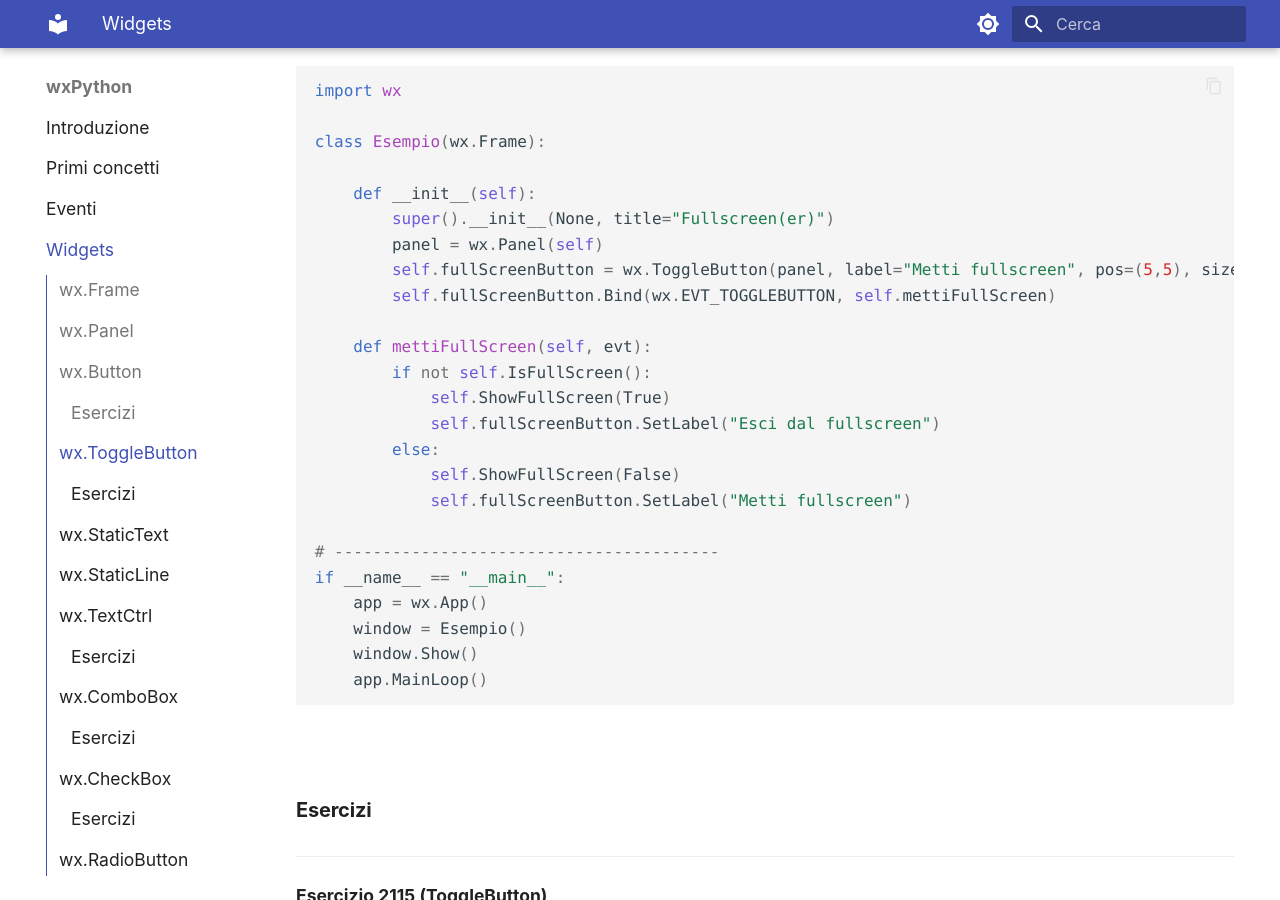
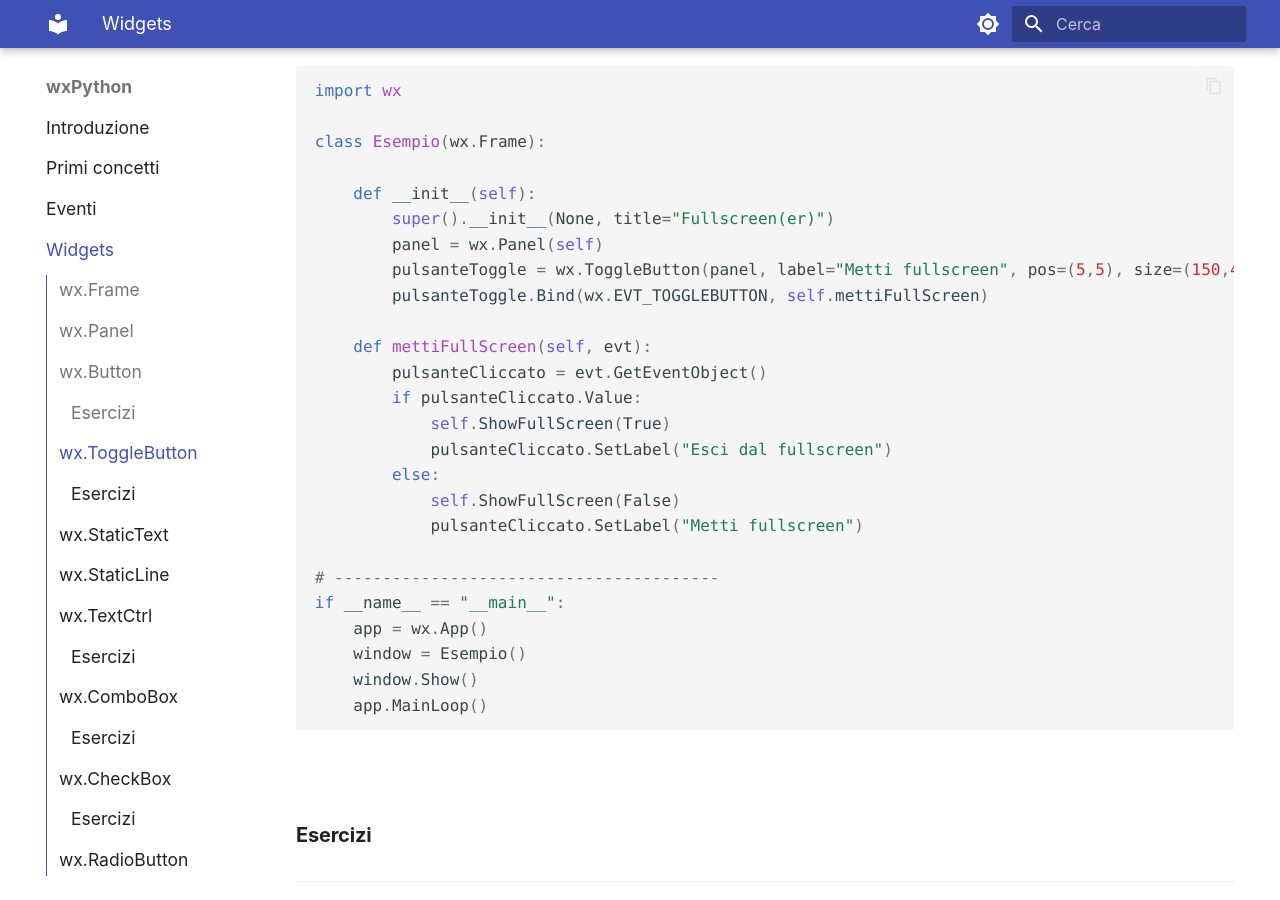
Before and after one commit to adjamhub/pyhandouts, an MkDocs documentation site: the page built from docs/wx/110_widgets.md, in a window 1280 px wide and 900 px high, scrolled down 5713 px. Built offline with MkDocs 1.6.1 and Material for MkDocs 9.7.7, drawn with Linux system fonts in a browser that asks for light colours.

Commit message:
esempio toggle ++

```diff
--- a/docs/wx/110_widgets.md
+++ b/docs/wx/110_widgets.md
@@ -177,16 +177,17 @@ class Esempio(wx.Frame):
     def __init__(self):
         super().__init__(None, title="Fullscreen(er)")
         panel = wx.Panel(self)
-        self.fullScreenButton = wx.ToggleButton(panel, label="Metti fullscreen", pos=(5,5), size=(150,40))
-        self.fullScreenButton.Bind(wx.EVT_TOGGLEBUTTON, self.mettiFullScreen)
+        pulsanteToggle = wx.ToggleButton(panel, label="Metti fullscreen", pos=(5,5), size=(150,40))
+        pulsanteToggle.Bind(wx.EVT_TOGGLEBUTTON, self.mettiFullScreen)
 
     def mettiFullScreen(self, evt):
-        if not self.IsFullScreen():
+        pulsanteCliccato = evt.GetEventObject()
+        if pulsanteCliccato.Value:
             self.ShowFullScreen(True)
-            self.fullScreenButton.SetLabel("Esci dal fullscreen")
+            pulsanteCliccato.SetLabel("Esci dal fullscreen")
         else:
             self.ShowFullScreen(False)
-            self.fullScreenButton.SetLabel("Metti fullscreen")
+            pulsanteCliccato.SetLabel("Metti fullscreen")
 
 # ----------------------------------------
 if __name__ == "__main__":
```
